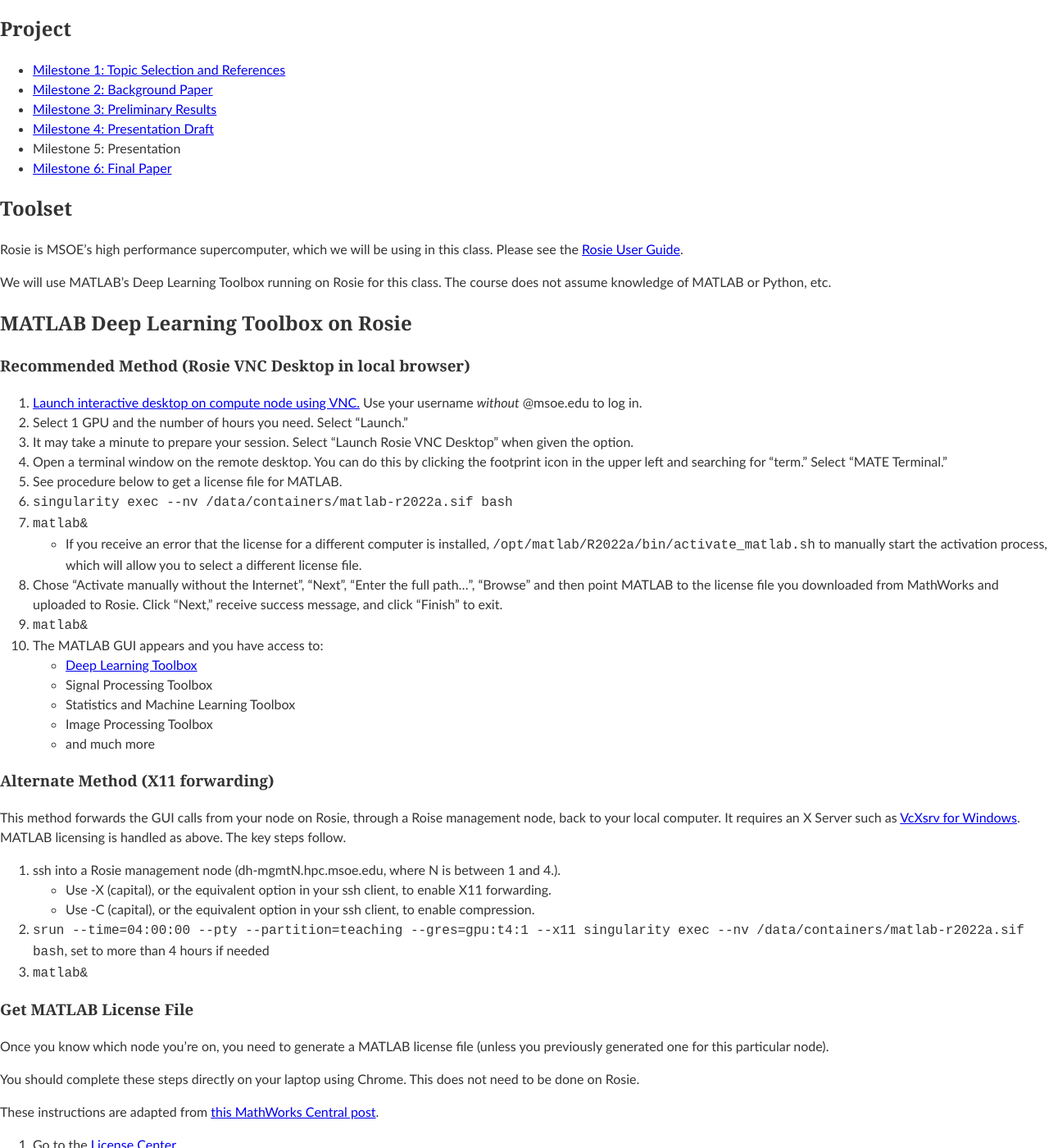
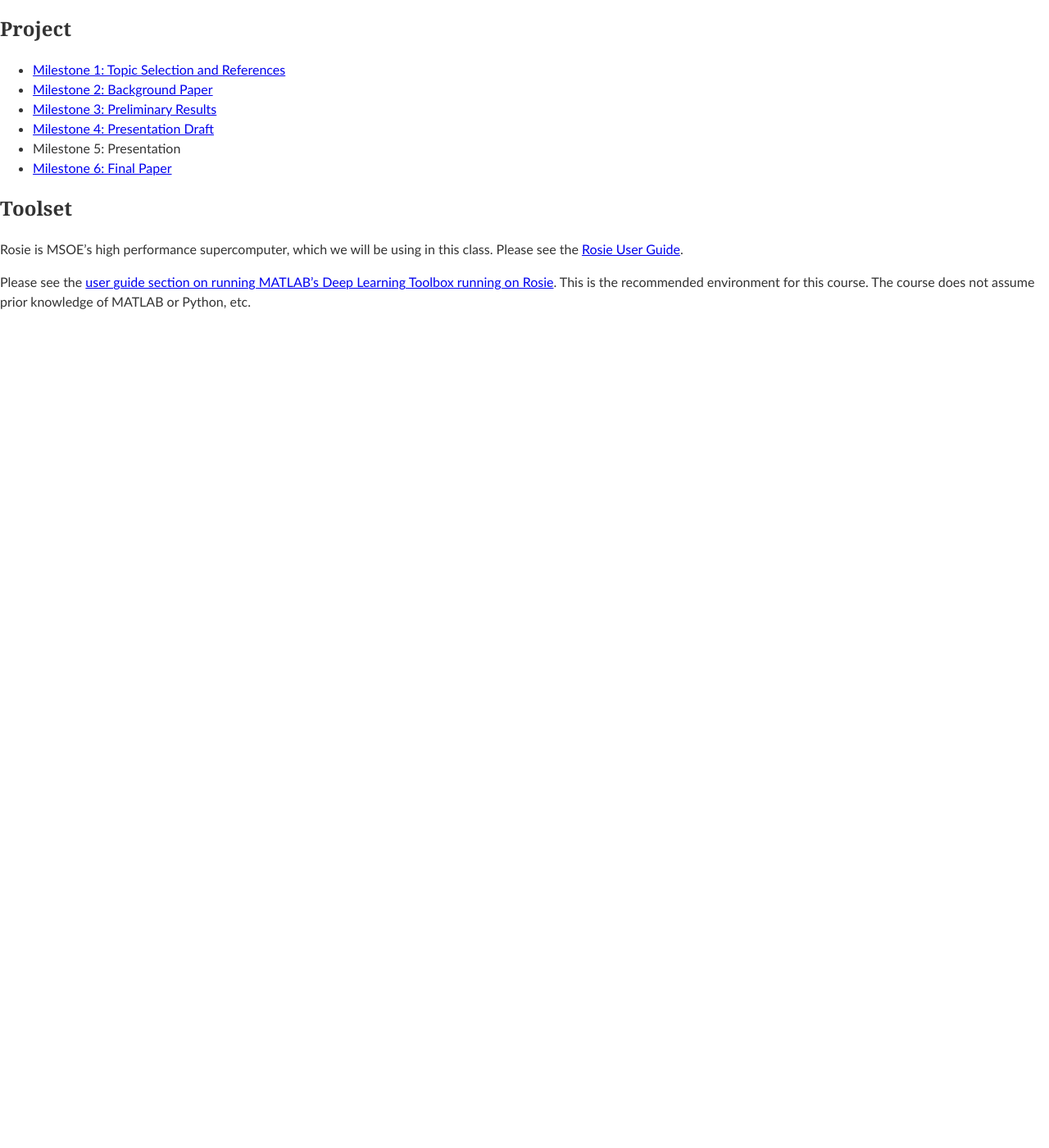
Before and after one commit to edurant/edurant.github.io, a Jekyll site: the page built from courses/csc4651/index.md, in a window 1280 px wide and 1400 px high, scrolled down 1234 px. Shown: the whole window at 82% size. Built offline with Jekyll 4.4.1, drawn with Linux system fonts in a browser that asks for light colours; after the commit the page ends 1630 px from its top, so only the background shows below that; some of the changed text lies outside the part shown.

Commit message:
CSC4651: Roise/MATLAB details moved to Rosie documentation site and linked

```diff
--- a/courses/csc4651/index.md
+++ b/courses/csc4651/index.md
@@ -54,58 +54,4 @@
 
 Rosie is MSOE's high performance supercomputer, which we will be using in this class. Please see the [Rosie User Guide](https://docs.hpc.msoe.edu/).
 
-We will use MATLAB's Deep Learning Toolbox running on Rosie for this class. The course does not assume knowledge of MATLAB or Python, etc.
-
-## MATLAB Deep Learning Toolbox on Rosie
-
-### Recommended Method (Rosie VNC Desktop in local browser)
-
-1. [Launch interactive desktop on compute node using VNC.](https://dh-ood.hpc.msoe.edu/pun/sys/dashboard/batch_connect/sys/rosie_vnc_desktop/session_contexts/new) Use your username *without* @msoe.edu to log in.
-1. Select 1 GPU and the number of hours you need. Select "Launch."
-1. It may take a minute to prepare your session. Select "Launch Rosie VNC Desktop" when given the option.
-1. Open a terminal window on the remote desktop. You can do this by clicking the footprint icon in the upper left and searching for "term." Select "MATE Terminal."
-1. See procedure below to get a license file for MATLAB.
-1. `singularity exec --nv /data/containers/matlab-r2022a.sif bash`
-1. `matlab&`
-   * If you receive an error that the license for a different computer is installed, `/opt/matlab/R2022a/bin/activate_matlab.sh` to manually start the activation process, which will allow you to select a different license file.
-1. Chose "Activate manually without the Internet", "Next", "Enter the full path...", "Browse" and then point MATLAB to the license file you downloaded from MathWorks and uploaded to Rosie. Click "Next," receive success message, and click "Finish" to exit.
-1. `matlab&`
-1. The MATLAB GUI appears and you have access to:
-   * [Deep Learning Toolbox](https://www.mathworks.com/help/deeplearning/getting-started-with-deep-learning-toolbox.html)
-   * Signal Processing Toolbox
-   * Statistics and Machine Learning Toolbox
-   * Image Processing Toolbox
-   * and much more
-
-### Alternate Method (X11 forwarding)
-
-This method forwards the GUI calls from your node on Rosie, through a Roise management node, back to your local computer. It requires an X Server such as [VcXsrv for Windows](https://sourceforge.net/projects/vcxsrv/). MATLAB licensing is handled as above. The key steps follow.
-
-1. ssh into a Rosie management node (dh-mgmtN.hpc.msoe.edu, where N is between 1 and 4.).
-   * Use -X (capital), or the equivalent option in your ssh client, to enable X11 forwarding.
-   * Use -C (capital), or the equivalent option in your ssh client, to enable compression.
-1. `srun --time=04:00:00 --pty --partition=teaching --gres=gpu:t4:1 --x11 singularity exec --nv /data/containers/matlab-r2022a.sif bash`, set to more than 4 hours if needed
-1. `matlab&`
-
-### Get MATLAB License File
-
-Once you know which node you're on, you need to generate a MATLAB license file (unless you previously generated one for this particular node).
-
-You should complete these steps directly on your laptop using Chrome. This does not need to be done on Rosie.
-
-These instructions are adapted from [this MathWorks Central post](https://www.mathworks.com/matlabcentral/answers/235126-how-do-i-generate-a-matlab-license-file#answer_190013).
-
-1. Go to the [License Center](https://www.mathworks.com/licensecenter/licenses)
-1. Log into (or create) your MathWorks Account with your @msoe.edu address if you are not already logged in
-1. Select your license number from the list. If you don't see your license, use the links in the upper left hand corner to toggle between Licenses, Trials, and Prereleases
-1. Select the "Install and Activate" tab
-1. Click the "Activate to Retrieve License File" link under "Related Tasks" on the right side of the page.
-1. On the page titled "Activated Computers," click the blue "Activate a Computer" button on the right side of the page.
-1. Enter the required information to complete activation. Release = R2022a, Operating System = Linux
-1. For the Host ID, enter the MAC address of your assigned node. `/sbin/ifconfig eth0` on your assigned Rosie node. Copy the 6-byte address that shows up after `ether`
-1. For the Computer Login Name, enter your MSOE username (e.g., doej)
-1. For the Activation Label, make it correspond your node number, e.g., "R2022a Rosie dh-nodeNN" to aid in finding it later
-1. MathWorks will verify your MSOE account through MSOE SSO. This sometimes generates an error message when attempting to open the SSO URL. If this happens, copy the entire (very long) URL from the error message and open it in a new tab. You should be told that verification was successful (you may need to enter your MSOE username and password if not already authenticated). At this point, you should be able to go back to the MathWorks window and finish downloading your license file.
-1. Select "Yes" when asked "Is the software installed?"
-1. Download the license file. Recommended naming convention: license-username-node.lic, e.g., license-durant-dh-node18.lic
-1. Upload to Rosie. Recommended method is selecting Files, Home Directory from your [Rosie Dashboard](https://dh-ood.hpc.msoe.edu/pun/sys/dashboard), but you could also use a SecureFTP program connected to one of the management nodes.
+Please see the [user guide section on running MATLAB's Deep Learning Toolbox running on Rosie](https://docs.hpc.msoe.edu/#/tips/matlab?id=deep-learning-toolbox). This is the recommended environment for this course. The course does not assume prior knowledge of MATLAB or Python, etc.
```
